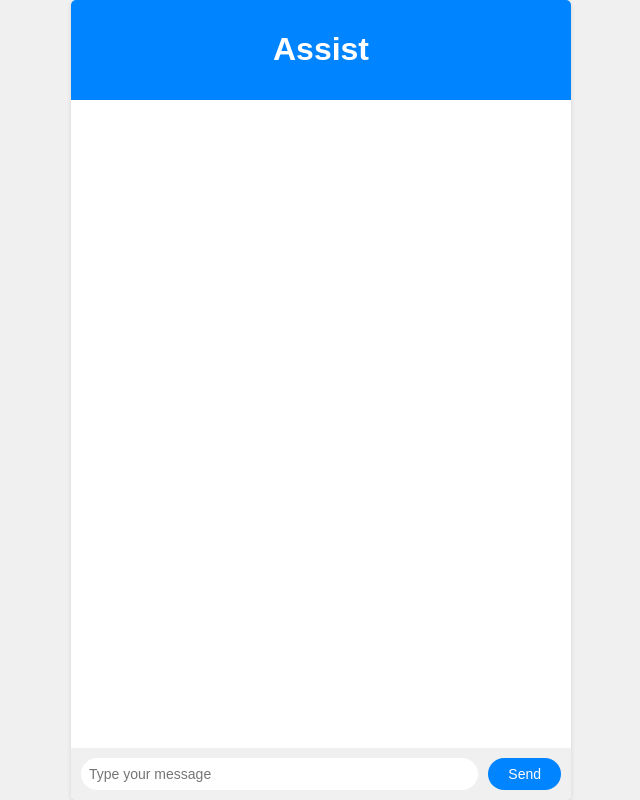
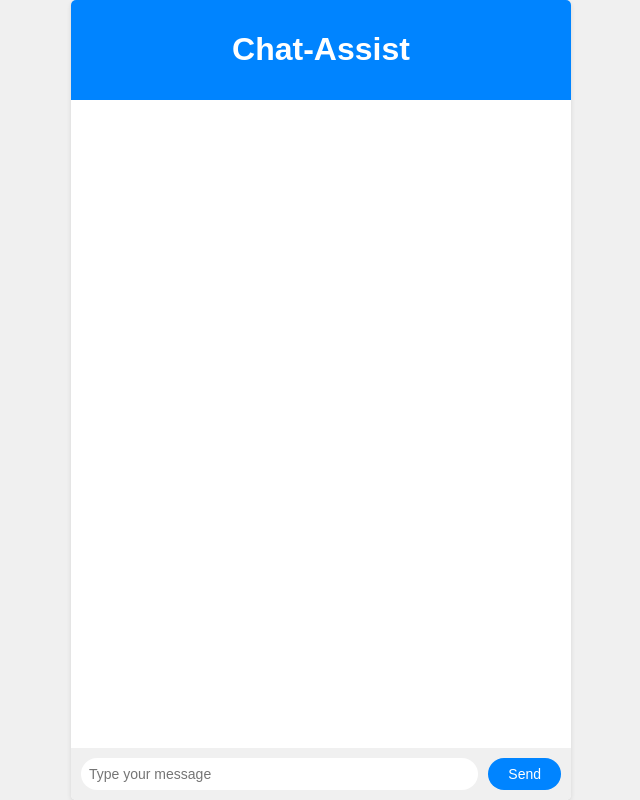
Before and after one commit to amanhex/Chat-Assist, a Flask app: page / in a window 1280 px wide. Shown: the whole page, without its empty margins (319-959 px from the left). Run offline with Flask 3, Linux system fonts and the light colour scheme; parts of the project's set-up code (start-up, migrations or seed data) failed here and were passed over; some libraries are stand-ins or nearby versions.

Commit message:
changing title

```diff
--- a/templates/index.html
+++ b/templates/index.html
@@ -1,14 +1,14 @@
 <!DOCTYPE html>
 <html>
 <head>
-    <title>ChatBot</title>
+    <title>Chat-Assist</title>
     <meta name="viewport" content="width=device-width, initial-scale=1.0">
     <link rel="stylesheet" type="text/css" href="{{ url_for('static', filename='style.css') }}">
 </head>
 <body>
     <div class="chat-container">
         <div class="chat-header">
-            <h1>Assist</h1>
+            <h1>Chat-Assist</h1>
         </div>
         <div class="chat-messages" id="chat-messages">
             <!-- Chat messages will be dynamically added here -->
```
